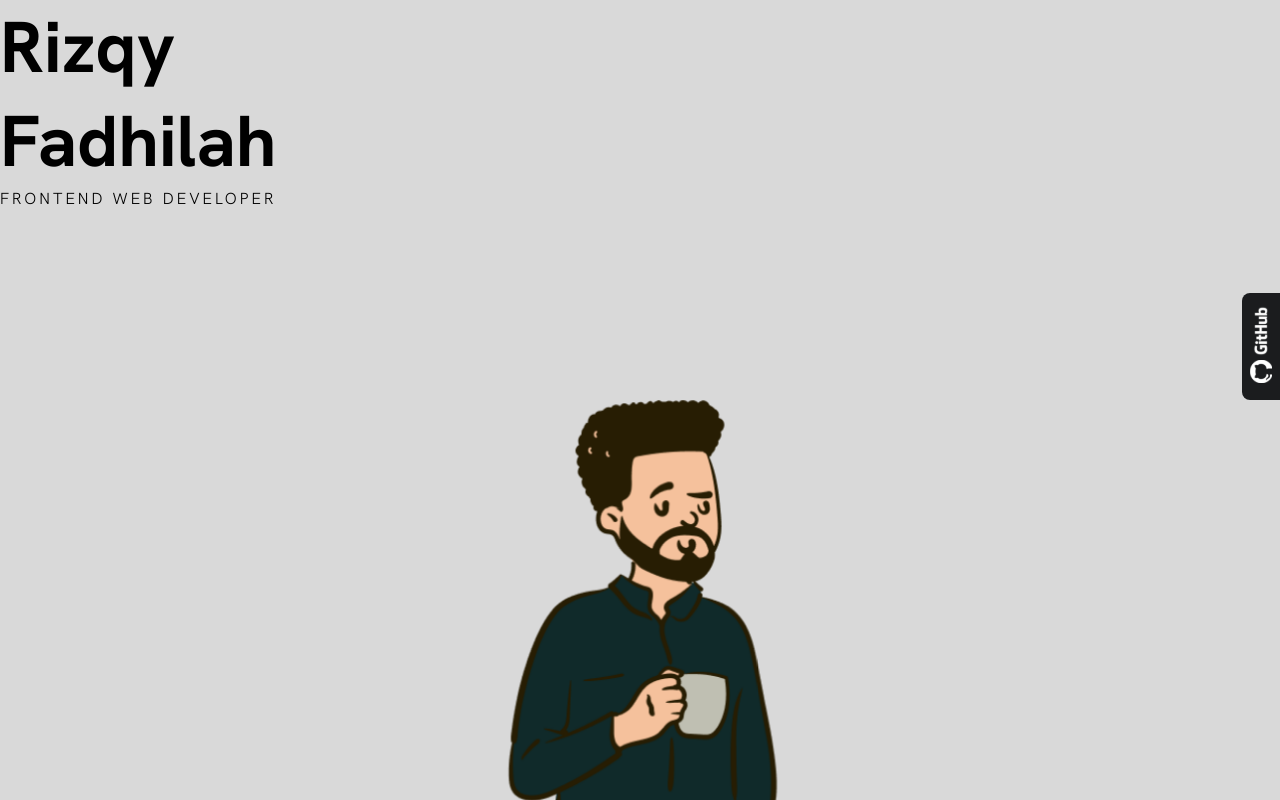
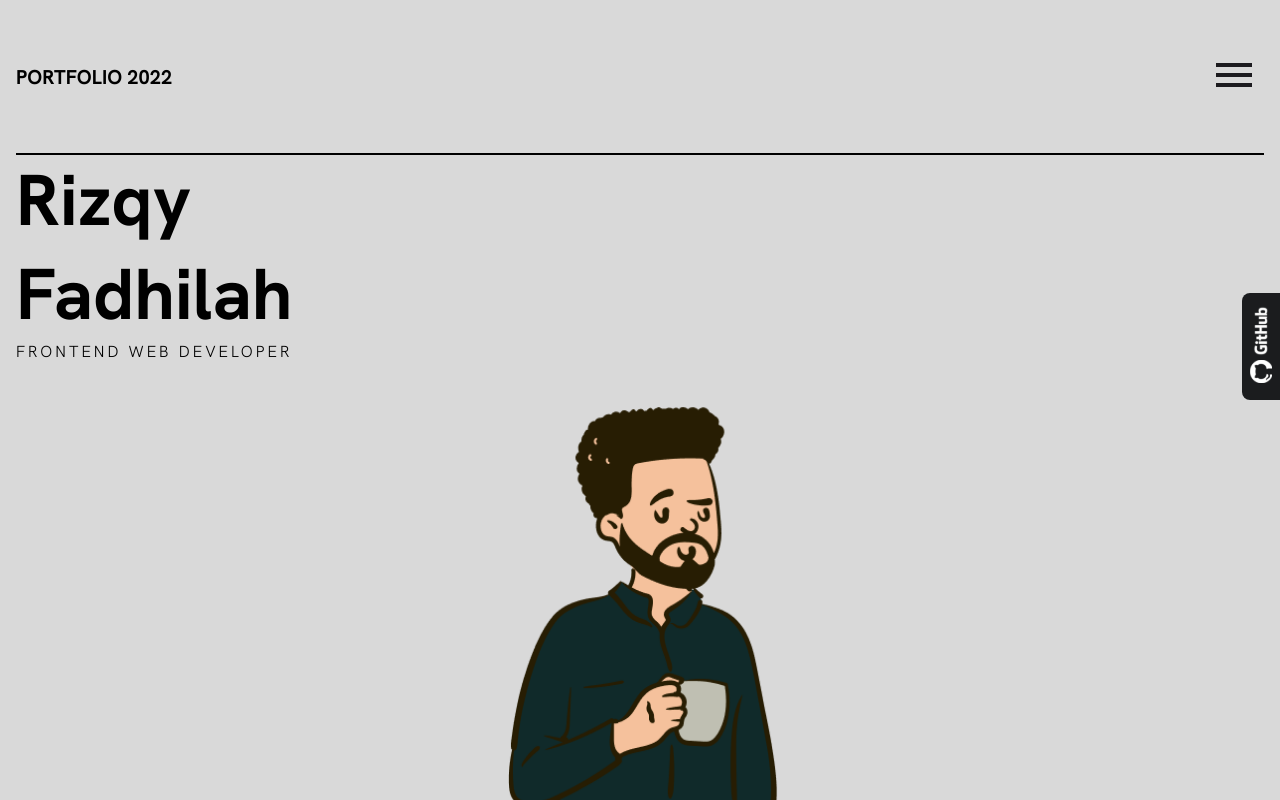
Before and after one commit to rizqyhbb/my-portfolio, a Next.js app: page / in a window 1280 px wide. Built offline with nearby package versions, Linux system fonts and the light colour scheme.

Commit message:
Add navbar and animation on home done

```diff
--- a/src/components/Icon.tsx
+++ b/src/components/Icon.tsx
@@ -1,3 +1,9 @@
+interface IIcon {
+  size?: string
+  className?: string
+  fill?: string
+}
+
 export const Github = () => (
   <svg width="22" height="78" viewBox="0 0 22 78" fill="none" xmlns="http://www.w3.org/2000/svg" xmlnsXlink="http://www.w3.org/1999/xlink">
     <rect y="52" width="52" height="22" transform="rotate(-90 0 52)" fill="url(#pattern0)" />
@@ -15,6 +21,18 @@ export const Github = () => (
   </svg>
 )
 
+export const Menu = ({ fill = "#1C1B1F", size = "24" }: IIcon) => (
+  <svg width={size} height={size} viewBox="0 0 24 24" fill="none" xmlns="http://www.w3.org/2000/svg">
+    <mask id="mask0_114_12" style={{ maskType: "alpha" }} maskUnits="userSpaceOnUse" x="0" y="0" width="24" height="24">
+      <rect width="24" height="24" fill="#D9D9D9" />
+    </mask>
+    <g mask="url(#mask0_114_12)">
+      <path d="M3 18V16H21V18H3ZM3 13V11H21V13H3ZM3 8V6H21V8H3Z" fill={fill} />
+    </g>
+  </svg>
+
+)
 export default {
-  Github
+  Github,
+  Menu
 }
--- /dev/null
+++ b/src/components/Layout.tsx
@@ -0,0 +1,18 @@
+import React, { ReactNode } from 'react'
+import Navbar from './navbar'
+
+
+interface ILayout {
+  children: ReactNode
+}
+
+const layout = ({ children }: ILayout) => {
+  return (
+    <>
+      <Navbar />
+      <div>{children}</div>
+    </>
+  )
+}
+
+export default layout
--- a/src/components/index.ts
+++ b/src/components/index.ts
@@ -1 +1,3 @@
 export { default as Github } from "./github";
+export { default as Layout } from "./layout";
+export { default as Navbar } from "./navbar";
--- /dev/null
+++ b/src/components/navbar/Navbar.module.css
@@ -0,0 +1,50 @@
+.container {
+  position: absolute;
+  width: 100%;
+}
+.titleContainer {
+  position: relative;
+  display: flex;
+  align-items: center;
+  justify-content: space-between;
+  padding: 50px 16px;
+  animation: opacity 2s;
+}
+
+.button {
+  border: none;
+  background-color: transparent;
+}
+
+.title {
+  font-size: 20px;
+  font-weight: bold;
+  color: inherit;
+}
+
+.border {
+  position: relative;
+  bottom: 0;
+  border-bottom: 2px solid black;
+  margin: 0 16px;
+  border-color: inherit;
+  right: 0;
+  width: calc(100% - 32px);
+  animation: slide 2s cubic-bezier(0.65, 0, 0.18, 1.02);
+}
+
+@keyframes slide {
+  0% {
+    width: 0;
+  }
+}
+
+@keyframes opacity {
+  0% {
+    opacity: 0;
+  }
+
+  50% {
+    opacity: 0;
+  }
+}
--- /dev/null
+++ b/src/components/navbar/index.tsx
@@ -0,0 +1,20 @@
+import Icon from "../Icon";
+import styles from "./Navbar.module.css";
+
+const Navbar = () => {
+  return (
+    <div className={styles.container}>
+      <div className={styles.titleContainer}>
+        <div className={styles.title}>
+          PORTFOLIO 2022
+        </div>
+        <button className={styles.button}>
+          <Icon.Menu size="48" />
+        </button>
+      </div>
+      <div className={styles.border} />
+    </div>
+  )
+}
+
+export default Navbar
--- a/src/pages/_app.tsx
+++ b/src/pages/_app.tsx
@@ -1,6 +1,17 @@
 import '../styles/globals.css'
+import type { ReactElement, ReactNode } from 'react'
+import type { NextPage } from 'next'
 import type { AppProps } from 'next/app'
 
-export default function App({ Component, pageProps }: AppProps) {
-  return <Component {...pageProps} />
+export type NextPageWithLayout<P = {}, IP = P> = NextPage<P, IP> & {
+  getLayout?: (page: ReactElement) => ReactNode
 }
+
+type AppPropsWithLayout = AppProps & {
+  Component: NextPageWithLayout
+}
+
+export default function App({ Component, pageProps }: AppPropsWithLayout) {
+  const getLayout = Component.getLayout ?? ((page) => page)
+  return getLayout(<Component {...pageProps} />)
+}
--- a/src/pages/index.tsx
+++ b/src/pages/index.tsx
@@ -1,9 +1,11 @@
 import Head from 'next/head'
 import Image from 'next/image'
-import { Github } from '../components'
+import { ReactElement } from 'react'
+import { Github, Layout } from '../components'
 import styles from '../styles/Home.module.css'
+import { NextPageWithLayout } from './_app'
 
-export default function Home() {
+const Home: NextPageWithLayout = () => {
   return (
     <div className={styles.container}>
       <Head>
@@ -11,7 +13,9 @@ export default function Home() {
         <meta name="description" content="Generated by create next app" />
         <link rel="icon" href="/favicon.ico" />
       </Head>
+
       <div className={styles.heroContainer}>
+        <div className={styles.bannerContainer}>
           <div className={styles.blocker}></div>
           <h1 className={styles.title}>Rizqy Fadhilah</h1>
           <br />
@@ -20,9 +24,21 @@ export default function Home() {
         <div className={styles.image}>
           <Image alt='character' src="/char.png" width={281} height={410} />
         </div>
+      </div>
       <div className={styles.github}>
         <Github />
       </div>
     </div>
   )
 }
+
+Home.getLayout = function getLayout(page: ReactElement) {
+  return (
+    <Layout>
+      {page}
+    </Layout>
+  )
+}
+
+
+export default Home;
--- a/src/styles/Home.module.css
+++ b/src/styles/Home.module.css
@@ -1,11 +1,23 @@
 .container {
   background-color: var(--background);
   height: 100vh;
+  position: absolute;
+  width: 100%;
+  z-index: -1;
+  overflow: hidden;
 }
 
 .heroContainer {
+  display: grid;
+  height: 100vh;
+}
+
+.bannerContainer {
   max-width: min-content;
   position: relative;
+  padding-left: 16px;
+  margin-top: 153px;
+  margin-bottom: auto;
 }
 
 .title {
@@ -23,11 +35,11 @@
 }
 
 .image {
-  position: fixed;
-  bottom: -10px;
-  min-width: 100%;
-  text-align: center;
+  display: flex;
+  justify-content: center;
+  align-items: end;
   animation: opacity 2s;
+  margin-top: 40px;
 }
 
 .github {
```
Lines whose indentation alone changed are shown as unchanged.
